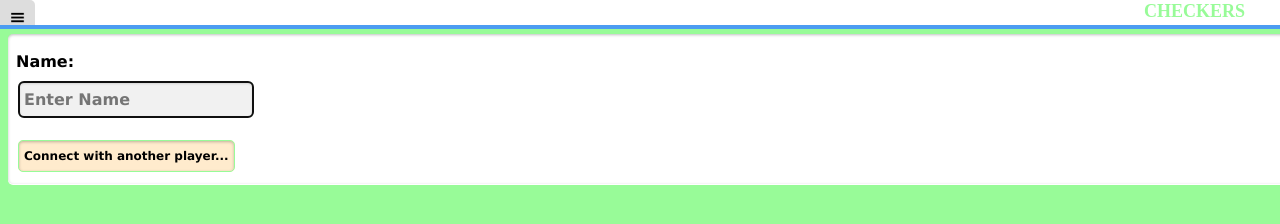
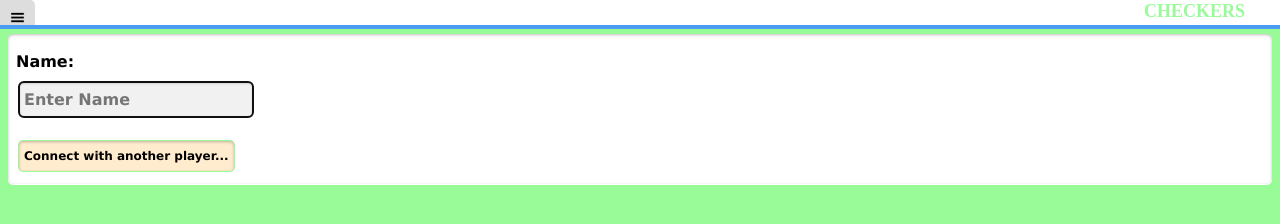
Before and after one commit to djtbdanner/checkers, a website: page public/index.html in a window 1280 px wide. Drawn offline with nearby package versions, Linux system fonts and the light colour scheme; no server answers.

Commit message:
fix: redo the lock screen stuff

```diff
--- a/public/css/main.css
+++ b/public/css/main.css
@@ -305,8 +305,8 @@ img {
 .lock-screen {
   height: 100%;
   overflow: hidden;
-  width: 100%;
-  position: fixed;
+  /* width: 100%;
+  position: fixed; */
 }
 
 /* .modal{
```
